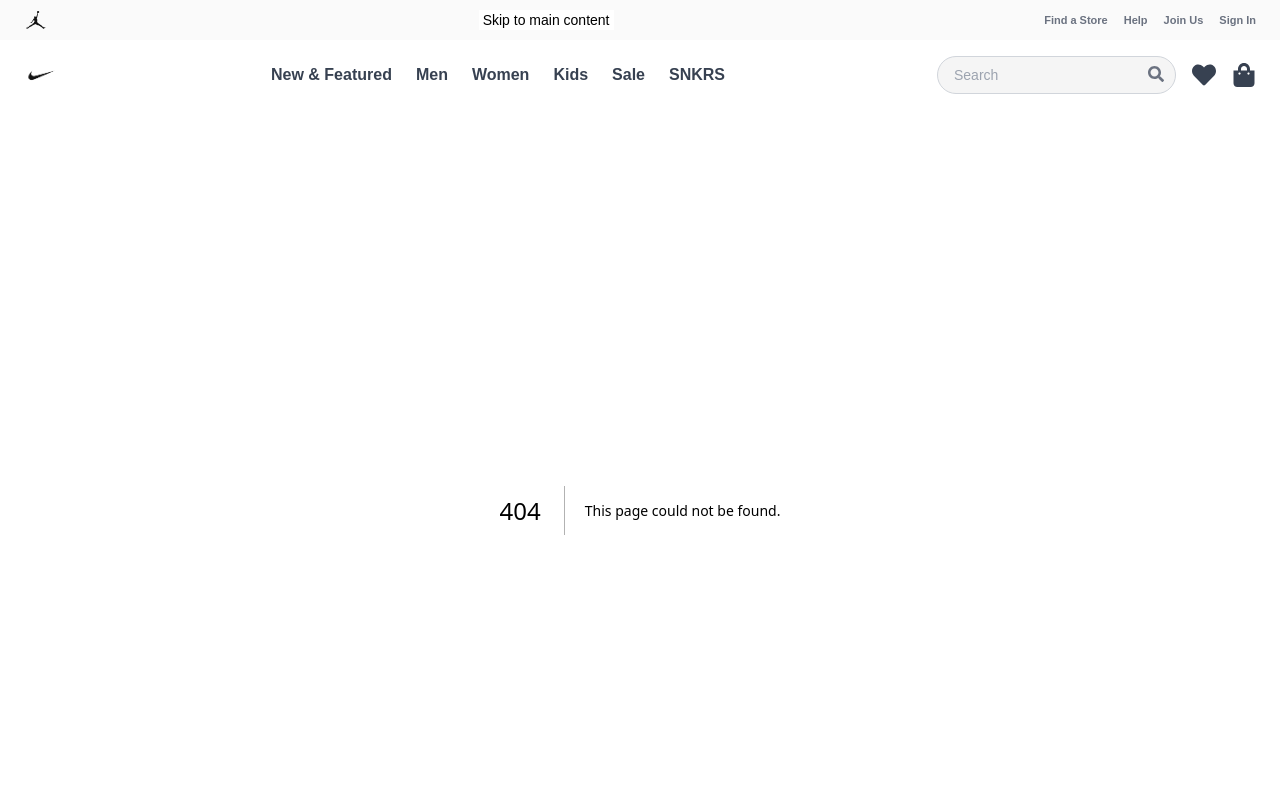
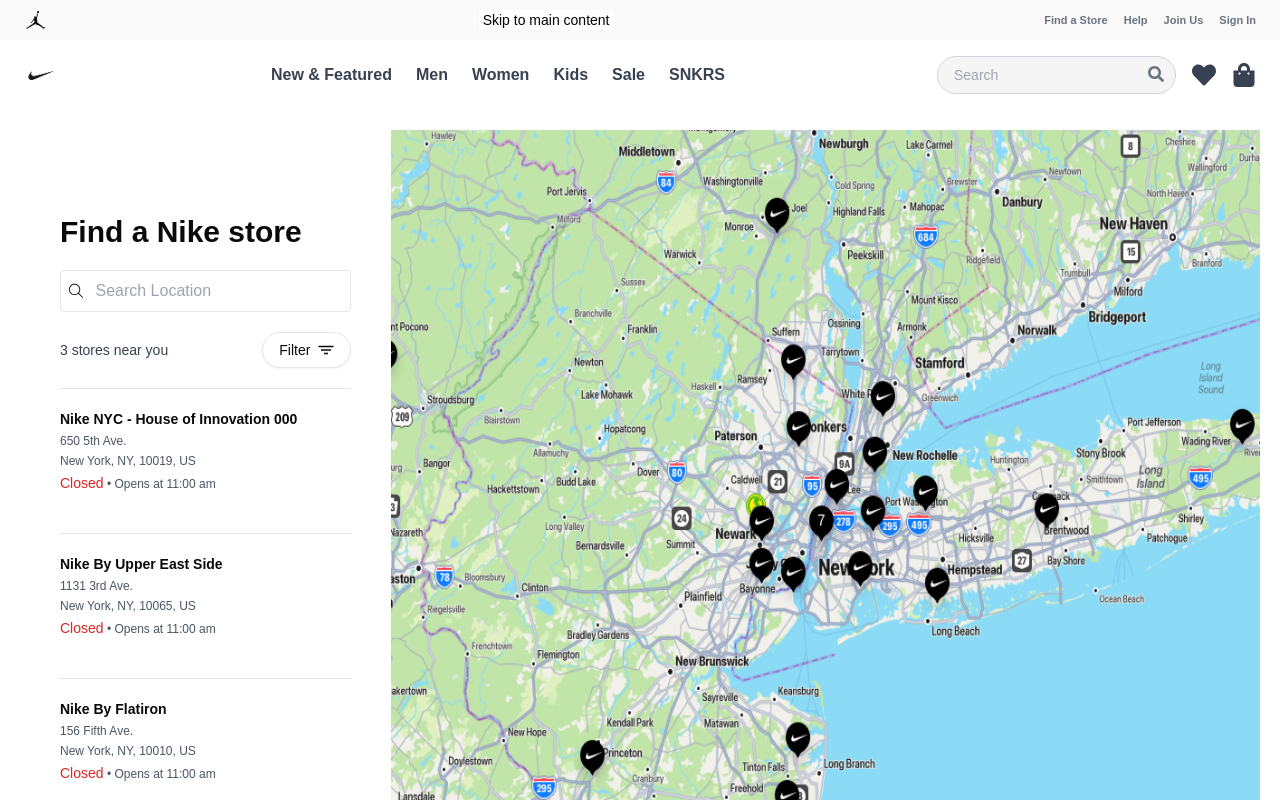
Before and after one commit to umer394/Nike-UI-Hackathon-Design, a Next.js app: page /location in a window 1280 px wide. Before the commit this address had no page. Shown: the top 800 px of the page. Built offline with nearby package versions, Linux system fonts and the light colour scheme.

Commit message:
location

```diff
--- /dev/null
+++ b/src/app/location/page.tsx
@@ -0,0 +1,97 @@
+
+import { Button } from "@/components/ui/button";
+import { SlMagnifier } from "react-icons/sl";
+import { IoFilterSharp } from "react-icons/io5";
+import Link from "next/link";
+import Image from "next/image";
+
+const stores = [
+  {
+    name: "Nike NYC - House of Innovation 000",
+    address1: "650 5th Ave.",
+    address2: "New York, NY, 10019, US",
+    status: "Closed",
+    openingTime: "11:00 am",
+  },
+  {
+    name: "Nike By Upper East Side",
+    address1: "1131 3rd Ave.",
+    address2: "New York, NY, 10065, US",
+    status: "Closed",
+    openingTime: "11:00 am",
+  },
+  {
+    name: "Nike By Flatiron",
+    address1: "156 Fifth Ave.",
+    address2: "New York, NY, 10010, US",
+    status: "Closed",
+    openingTime: "11:00 am",
+  },
+];
+
+export default function Location() {
+  return (
+    <main>
+
+      <section className="flex flex-col lg:flex-row w-full h-full items-center p-5 max-w-[1300px] mx-auto">
+        {/* Left Sidebar */}
+        <div className="bg-white w-full lg:w-[40%] xl:w-[40%] p-10 overflow-y-auto">
+          <div className="flex flex-col gap-5">
+            <h2 className="text-3xl font-bold">Find a Nike store</h2>
+
+            {/* Search Input */}
+            <div className="flex w-full p-2 gap-3 items-center border rounded">
+              <SlMagnifier />
+              <input
+                type="search"
+                id="search"
+                name="search"
+                placeholder="Search Location"
+                className="outline-none w-full"
+              />
+            </div>
+
+            {/* Filter and Store Count */}
+            <div className="flex items-center justify-between w-full">
+              <p className="text-sm text-gray-700">{stores.length} stores near you</p>
+              <Button variant="outline" className="rounded-full flex items-center gap-2">
+                <span>Filter</span>
+                <IoFilterSharp />
+              </Button>
+            </div>
+
+            {/* Store List */}
+            {stores.map((store, index) => (
+              <div key={index} className="flex flex-col gap-1 py-5 border-t">
+                <h2 className="text-sm font-bold">{store.name}</h2>
+                <p className="text-xs text-gray-600">{store.address1}</p>
+                <p className="text-xs text-gray-600">{store.address2}</p>
+                <p className="text-xs text-gray-600">
+                  <span className="text-sm text-red-600">{store.status}</span> • Opens at{" "}
+                  {store.openingTime}
+                </p>
+              </div>
+            ))}
+
+            {/* View All Stores Link */}
+            <Link className="underline font-bold" href={"#"}>
+              View all stores
+            </Link>
+          </div>
+        </div>
+
+        {/* Map Section */}
+        <div className="w-full h-[100vh] bg-gray-200">
+          <Image
+            src="/map.png"
+            alt="Nike Store Locations"
+           width={960}
+           height={720}
+            className=" w-full h-full"
+          />
+        </div>
+      </section>
+
+    </main>
+  );
+}
--- a/src/components/Hero.tsx
+++ b/src/components/Hero.tsx
@@ -6,6 +6,10 @@
 export default function Hero(){
     return (
         <main className="">
+            <section className="bg-[#F5F5F5] flex flex-col justify-center items-center">
+                 <h1 className="font-semibold">Hello Nike App</h1>
+                 <p className="text-sm">Download the app to access everything Nike. <u className="font-semibold">Get Your Great</u></p>
+           </section>
             <Image src={"/hero/hero.png"} alt={"shoes"} width={1344} height={700}/>
             <div className="flex flex-col justify-center items-center max-w-[480px] mx-auto space-y-3 my-10">
                 <p className="font-semibold">First Look</p>
--- a/src/components/Navbar.tsx
+++ b/src/components/Navbar.tsx
@@ -6,12 +6,12 @@
     <header className=''>
     {/* Top bar */}
     <div className="bg-[#fafafa] flex justify-between items-center px-6 py-2 md:text-[11px] sm:text-[9px] text-[8px] font-medium text-gray-500">
-      <Image src={"/header/logo.png"} alt={''} width={24} height={24}/>
+      <Link href={"/"}><Image src={"/header/logo.png"} alt={''} width={24} height={24}/></Link>
       <div>
-  <p className="text-black text-sm bg-white px-1">Skip to main content</p>
+  <p className="text-black text-[9px] md:text-sm bg-white px-1">Skip to main content</p>
 </div>
       <div className="flex md:gap-4 sm:gap-3 gap-2 font-semibold">
-        <Link href="#" className="hover:text-gray-800">Find a Store</Link>
+        <Link href="/location" className="hover:text-gray-800">Find a Store</Link>
         <Link href="#" className="hover:text-gray-800">Help</Link>
         <Link href="#" className="hover:text-gray-800">Join Us</Link>
         <Link href="#" className="hover:text-gray-800">Sign In</Link>
@@ -22,11 +22,14 @@
     <div className="flex flex-wrap justify-between items-center px-6 py-4">
       {/* Left section (Logo) */}
       <div className="flex items-center">
+        <Link href={"/"}>
         <Image
           src={"/header/nike.png"}
           alt="Nike Logo"
           width={35} height={35}
         />
+        </Link>
+
       </div>
 
       {/* Center section (Navigation Links) */}
```
Also changed, not shown: public/map.png (added).
